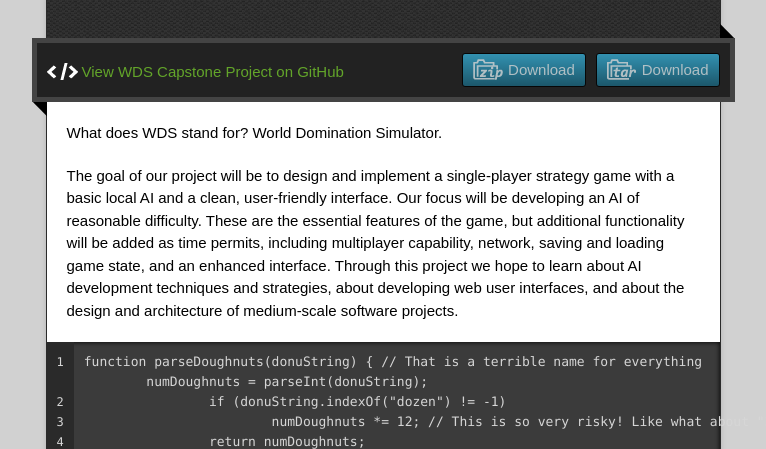
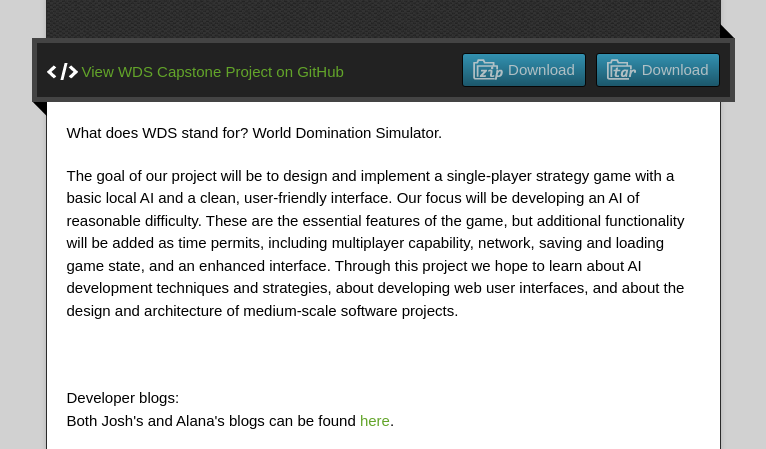
Before and after one commit to WDS-Project/Capstone, a plain HTML site: page index.html in a window 1280 px wide. Shown: the part 246-695 px from the top of the page, without its empty margins (257-1023 px from the left). Drawn offline with nearby package versions, Linux system fonts and the light colour scheme.

Commit message:
Add link to blog

```diff
--- a/index.html
+++ b/index.html
@@ -40,6 +40,8 @@
           <p>What does WDS stand for?  World Domination Simulator.</p>
           <p>The goal of our project will be to design and implement a single-player strategy game with a basic local AI and a clean, user-friendly interface.  Our focus will be developing an AI of reasonable difficulty. These are the essential features of the game, but additional functionality will be added as time permits, including multiplayer capability, network, saving and loading game state, and an enhanced interface. Through this project we hope to learn about AI development techniques and strategies, about developing web user interfaces, and about the design and architecture of medium-scale software projects.</p>
 
+	  <br /> <br />
+	  <p>Developer blogs:<br />Both Josh's and Alana's blogs can be found <a href="http://wdscapstone.blogspot.com/">here</a>.</p>
 <pre><code>function parseDoughnuts(donuString) { // That is a terrible name for everything
       	numDoughnuts = parseInt(donuString);
 	    	if (donuString.indexOf("dozen") != -1)
```
